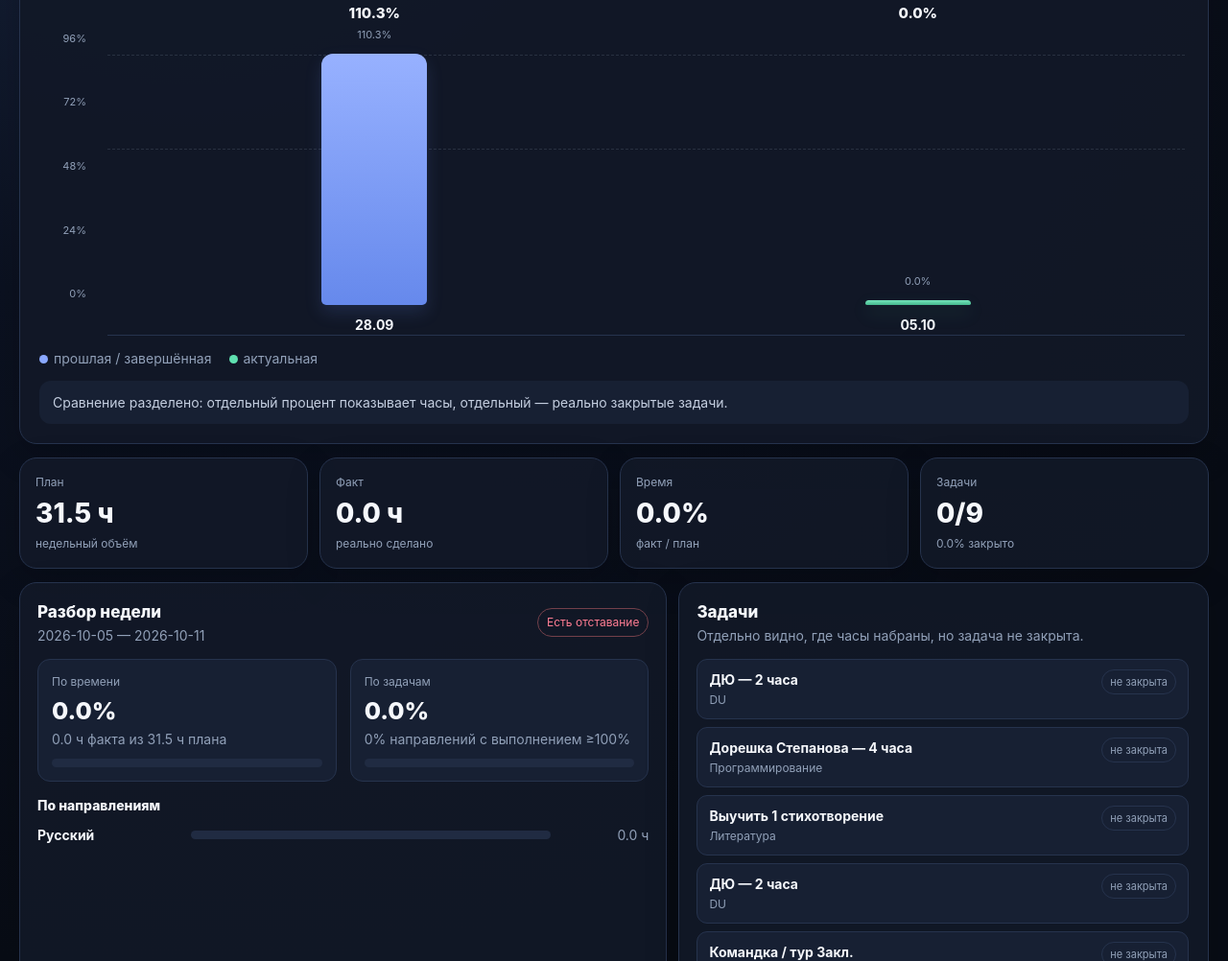
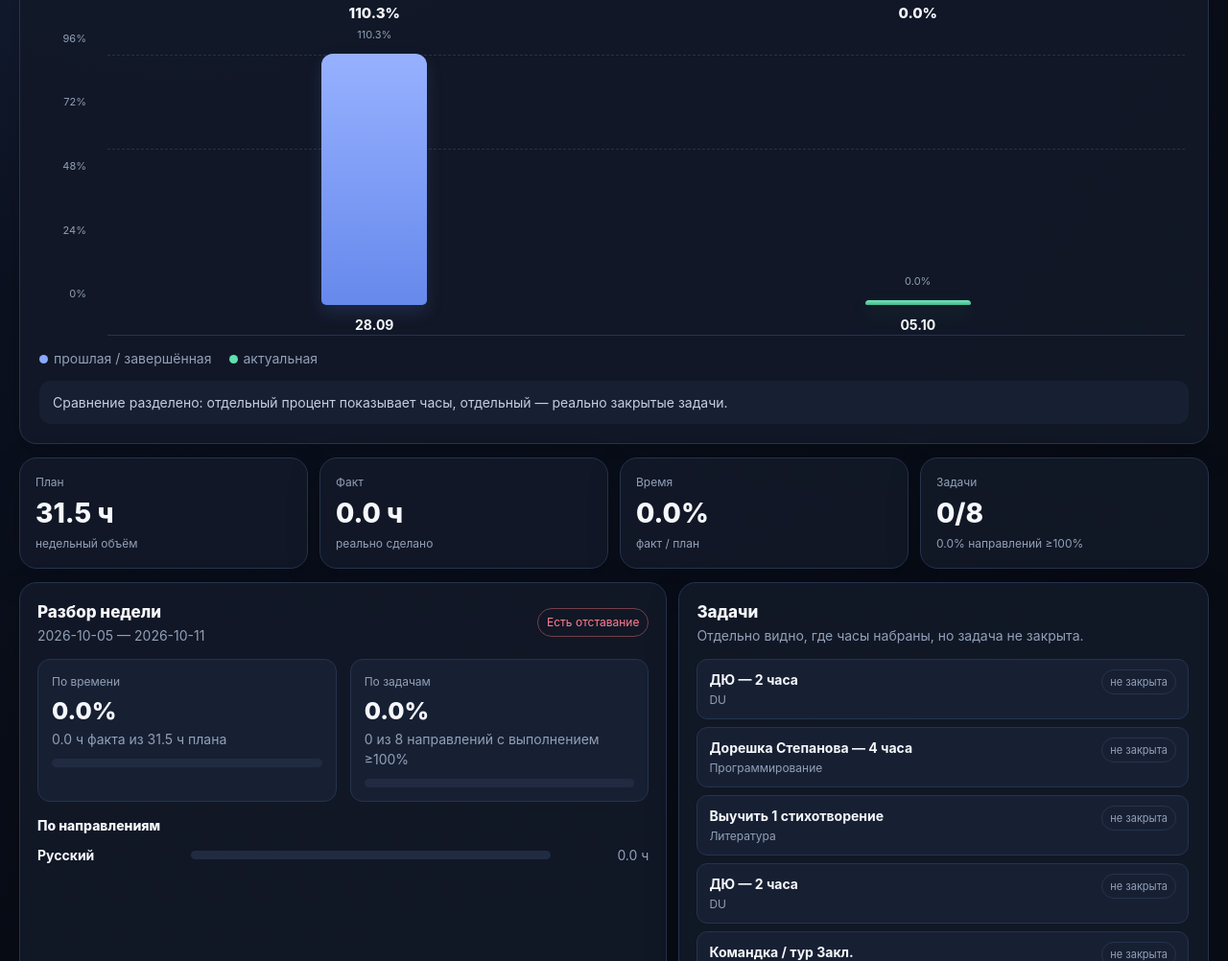
Before and after one commit to ponponin/dashboard, a plain HTML site: page reports.html in a window 1280 px wide. Shown: the part 380-1382 px from the top of the page at 96% size. Drawn offline with Linux system fonts and the light colour scheme.

Commit message:
Считать выполнение задач по направлениям

```diff
--- a/reports.html
+++ b/reports.html
@@ -150,7 +150,7 @@ async function loadTasks(row){
     plansByWeek[row.week_start]=raw;
   }catch{plansByWeek[row.week_start]=[]}
 }
-function taskPct(row){
+function taskStats(row){
   const ps=plansByWeek[row.week_start]||[];
   const agg={};
   ps.forEach(x=>{
@@ -161,8 +161,10 @@ function taskPct(row){
     agg[c].fact+=num(x.actual_hours);
   });
   const entries=Object.values(agg).filter(x=>x.plan>0);
-  return entries.length?100*entries.filter(x=>x.fact>=x.plan).length/entries.length:0;
+  const done=entries.filter(x=>x.fact>=x.plan).length;
+  return {done,total:entries.length,pct:entries.length?100*done/entries.length:0};
 }
+function taskPct(row){return taskStats(row).pct}
 function value(row){
   if(metric.value==="plan")return num(row.work_hours)/Math.max(.0001,num(row.planned_hours))*100;
   if(metric.value==="tasks")return taskPct(row);
@@ -196,7 +198,8 @@ function renderDetail(){
   document.querySelector("#timeValue").textContent=percentTime.toFixed(1)+"%";
   document.querySelector("#timeMeta").textContent=num(row.work_hours).toFixed(1)+" ч факта из "+num(row.planned_hours).toFixed(1)+" ч плана";
   document.querySelector("#taskValue").textContent=percentTasks.toFixed(1)+"%";
-  document.querySelector("#taskMeta").textContent=Math.round(percentTasks*10)/10+"% направлений с выполнением ≥100%";
+  const tm=taskStats(row);
+  document.querySelector("#taskMeta").textContent=tm.done+" из "+tm.total+" направлений с выполнением ≥100%";
   document.querySelector("#timeBar").style.width=Math.min(100,percentTime)+"%";
   document.querySelector("#taskBar").style.width=Math.min(100,percentTasks)+"%";
   const overall=document.querySelector("#overall");
@@ -217,7 +220,7 @@ function renderDetail(){
     ["План",num(row.planned_hours).toFixed(1)+" ч","недельный объём"],
     ["Факт",num(row.work_hours).toFixed(1)+" ч","реально сделано"],
     ["Время",percentTime.toFixed(1)+"%","факт / план"],
-    ["Задачи",t.done.length+"/"+t.all.length,percentTasks.toFixed(1)+"% закрыто"]
+    ["Задачи",tm.done+"/"+tm.total,percentTasks.toFixed(1)+"% направлений ≥100%"]
   ].map(x=>'<div class="card kpi"><div class="kpi-label">'+x[0]+'</div><div class="kpi-value">'+x[1]+'</div><div class="kpi-sub">'+x[2]+'</div></div>').join("");
   document.querySelector("#hint").textContent=percentTime>100&&percentTasks<100
     ?"Эта неделя перевыполнена по часам, но не по задачам. Например, дополнительные часы ДЮ не превращают задачу по русскому в выполненную."
```
